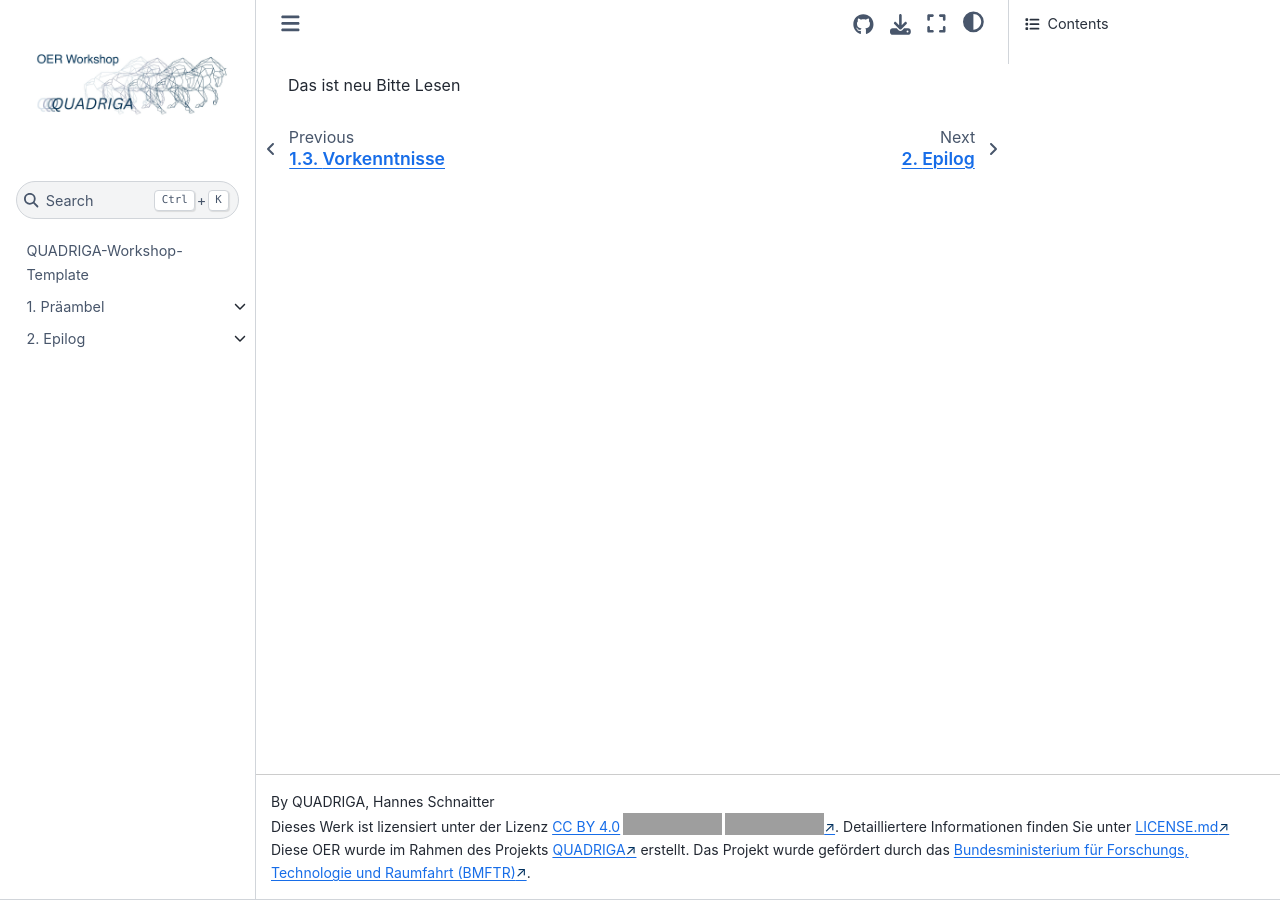
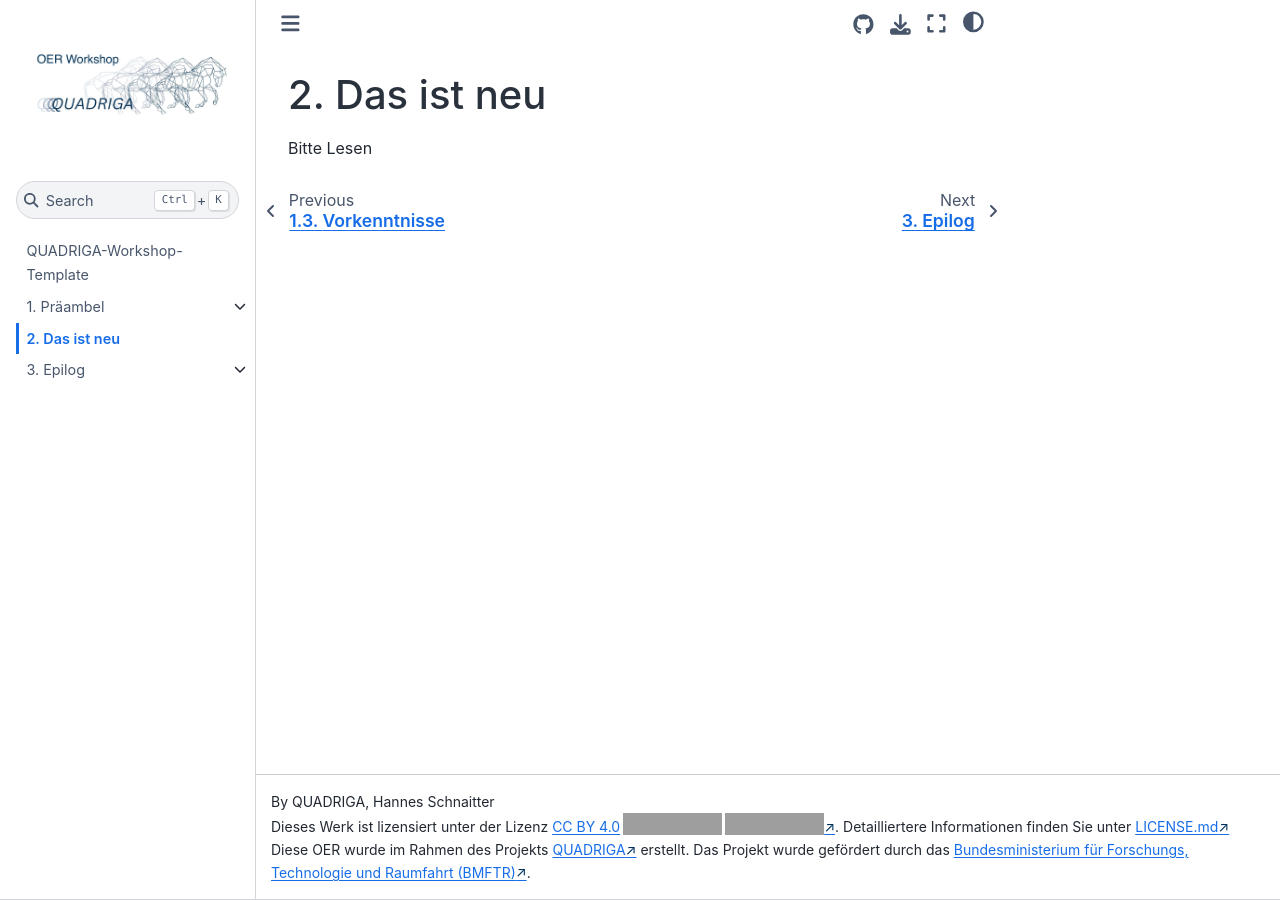
Before and after one commit to 4nn4pyng/Quadriga-OER-AG, a Jupyter Book: the page built from mein-geheimer-Ordner/neu.md, in a window 1280 px wide. Built offline with Jupyter Book 1.0.4 settings and Sphinx 7.4.7 and the Sphinx Book theme 1.1.4, drawn with Linux system fonts in a browser that asks for light colours; grey boxes are pictures that could not be loaded.

Commit message:
Update neu.md

```diff
--- a/mein-geheimer-Ordner/neu.md
+++ b/mein-geheimer-Ordner/neu.md
@@ -1,2 +1,2 @@
-Das ist neu
+# Das ist neu
 Bitte Lesen
```
